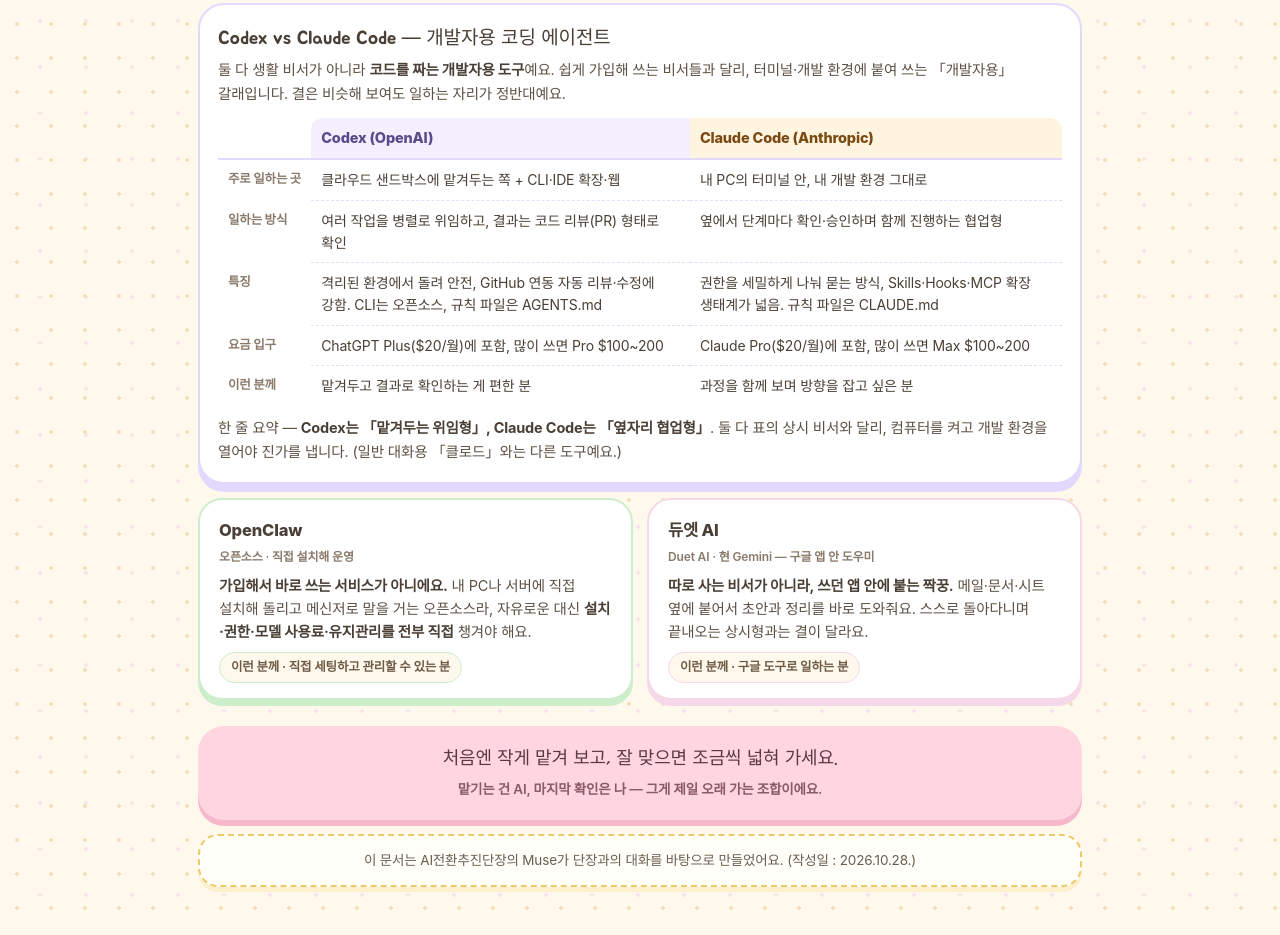
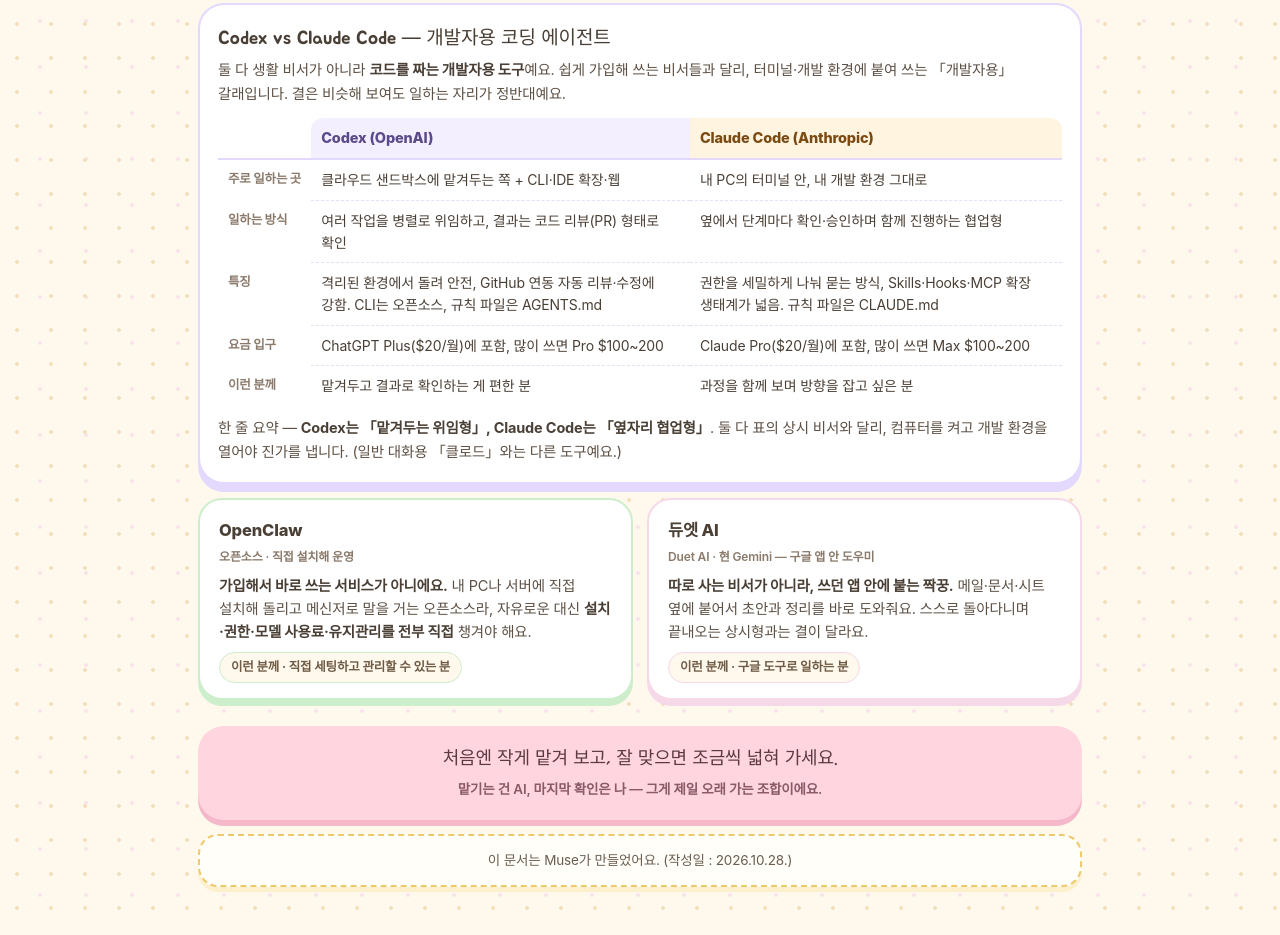
Before and after one commit to hongong-kr/ai-agent-comparison, a plain HTML site: page index.html in a window 1280 px wide. Shown: the part 1727-2662 px from the top of the page. Drawn offline with Linux system fonts and the light colour scheme; a web font is replaced by a local one.

Commit message:
푸터 간소화: 작성일과 AI 생성 사실만 표기

```diff
--- a/index.html
+++ b/index.html
@@ -445,7 +445,7 @@
   </div>
 
   <div class="credit">
-    <p>이 문서는 AI전환추진단장의 Muse가 단장과의 대화를 바탕으로 만들었어요. (작성일 : 2026.10.28.)</p>
+    <p>이 문서는 Muse가 만들었어요. (작성일 : 2026.10.28.)</p>
   </div>
 
 </div>
```
